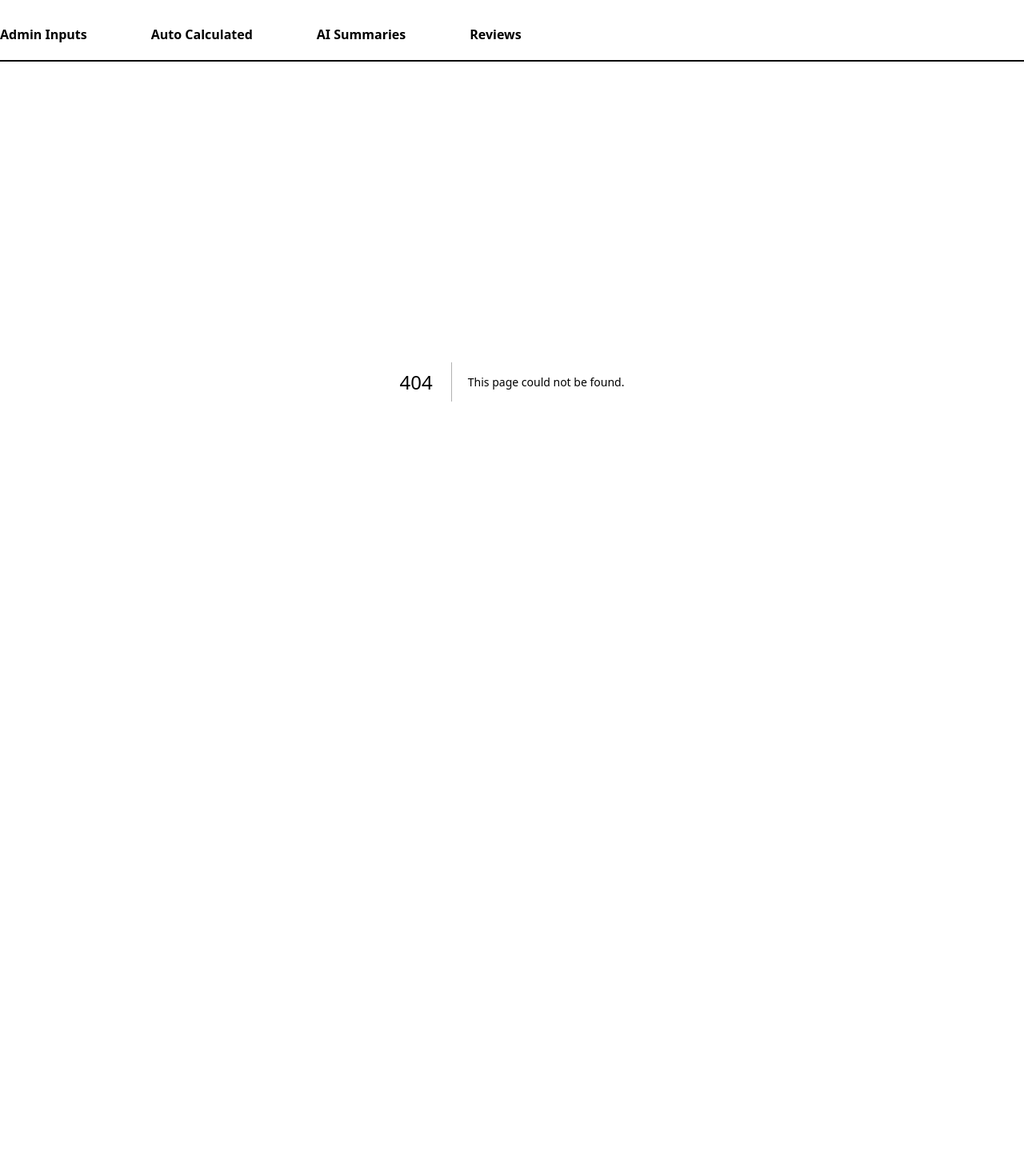
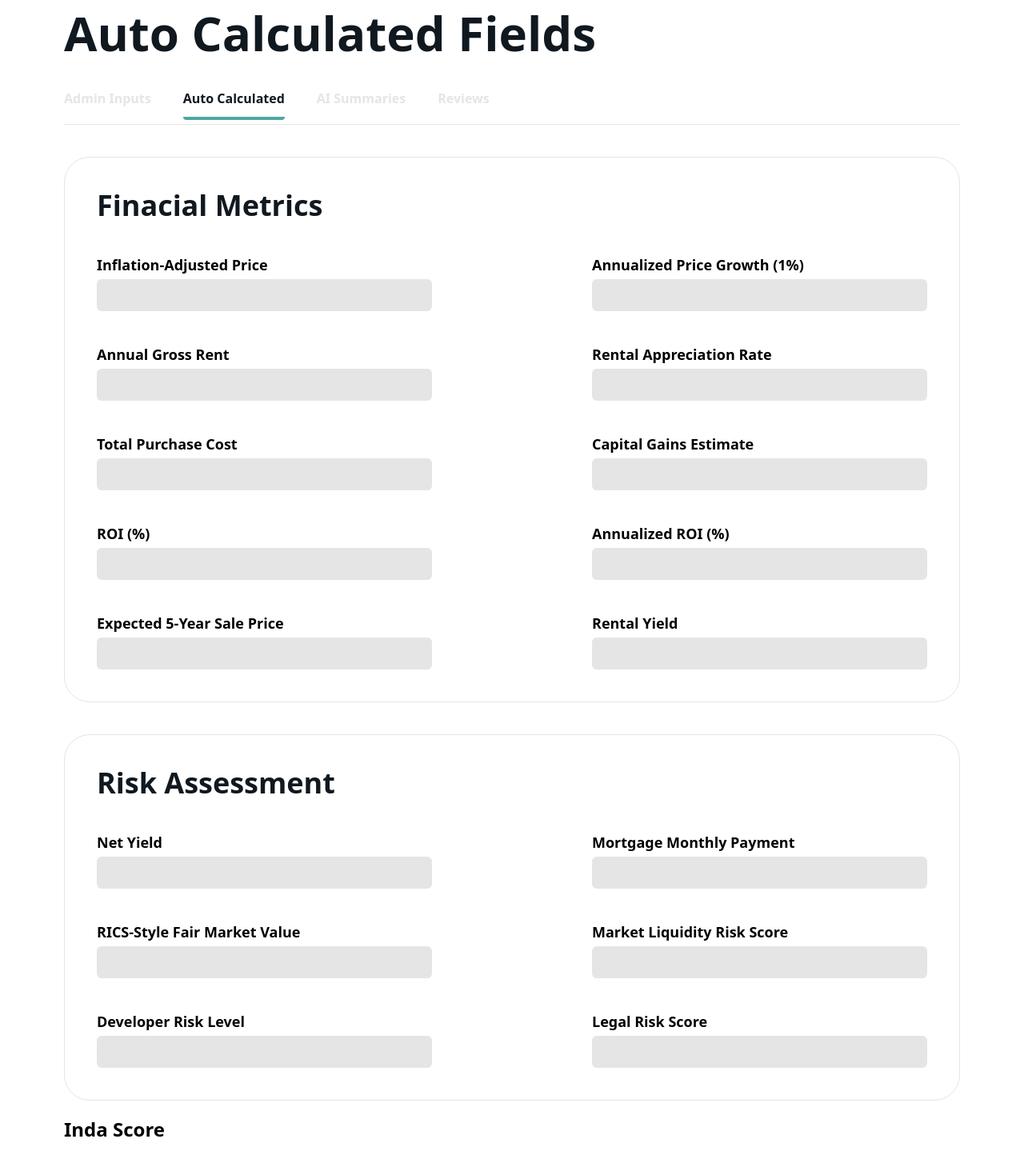
Before and after one commit to Inda-Realty-Limited/inda-admin, a Next.js app: page /autoCalculated in a window 1280 px wide. Before the commit this address had no page. Shown: the part 69-1528 px from the top of the page at 80% size. Before the commit the page ends 946 px from the top, so only its background shows below. Built offline with nearby package versions, Linux system fonts and the light colour scheme.

Commit message:
Auto calculated page

```diff
--- a/src/app/adminInputs/page.tsx
+++ b/src/app/adminInputs/page.tsx
@@ -3,9 +3,10 @@
 // import { useState } from "react";
 
 export default function AdminInput() {
-  // type FieldValue = string | number | File | null;
   // const [submit, setSubmit] = useState<boolean>(false);
-  // const [formData, setFormData] = useState<Record<string, FieldValue>>({})
+  // const [formData, setFormData] = useState<FormData>({
+
+  // });
   // //   const [amenity, setAmenity] = useState("");
   // //   const [showUpload, setShowUpload] = useState(false);
 
@@ -125,11 +126,11 @@ export default function AdminInput() {
                 <div className="grid gap-x-5 grid-rows-1 grid-cols-2 max-lg:gap-x-15  max-md:gap-x-5">
                   <div className="row-start-1 row-end-2 col-start-1 col-end-2">
                     <label className="label">Bedrooms</label>
-                    <input className="input lg:w-33 max-lg:w-60 max-md:w-30" />
+                    <input className="input lg:w-33 max-lg:w-60 max-md:w-45" />
                   </div>
                   <div className="row-start-1 row-end-2 col-start-2 col-end-3">
                     <label className="label">Bathrooms</label>
-                    <input className="input lg:w-33 max-lg:w-60 max-md:w-30" />
+                    <input className="input lg:w-33 max-lg:w-60 max-md:w-45" />
                   </div>
                 </div>
               </div>
@@ -160,30 +161,30 @@ export default function AdminInput() {
                 <label className="label">Year First Sold</label>
                 <input className="input w-full" />
               </div>
-              <div className="row-start-2 row-end-3 col-start-2 col-end-3 max-lg:row-start-2 max-lg:row-end-3 max-lg:col-start-2 max-lg:col-end-3 max-md:row-start-2 max-md:row-end-3 max-md:col-start-1 max-md:col-end-2">
+              <div className="row-start-2 row-end-3 col-start-4 col-end-5 max-lg:row-start-2 max-lg:row-end-3 max-lg:col-start-2 max-lg:col-end-3 max-md:row-start-3 max-md:row-end-4 max-md:col-start-1 max-md:col-end-2">
                 <label className="label">Historical Rent</label>
                 <input className="input w-full" />
               </div>
-              <div className="row-start-1 row-end-2 col-start-3 col-end-4 max-lg:row-start-1 max-lg:row-end-2 max-lg:col-start-3 max-lg:col-end-4 max-md:row-start-2 max-md:row-end-3 max-md:col-start-2 max-md:col-end-3">
+              <div className="row-start-1 row-end-2 col-start-3 col-end-4 max-lg:row-start-1 max-lg:row-end-2 max-lg:col-start-3 max-lg:col-end-4 max-md:row-start-2 max-md:row-end-3 max-md:col-start-1 max-md:col-end-2">
                 <label className="label">Listing Price (#)</label>
                 <input className="input w-full" />
               </div>
-              <div className="row-start-2 row-end-3 col-start-3 col-end-4 max-lg:row-start-2 max-lg:row-end-3 max-lg:col-start-3 max-lg:col-end-4 max-md:row-start-3 max-md:row-end-4 max-md:col-start-1 max-md:col-end-2">
+              <div className="row-start-2 row-end-3 col-start-3 col-end-4 max-lg:row-start-2 max-lg:row-end-3 max-lg:col-start-3 max-lg:col-end-4 max-md:row-start-3 max-md:row-end-4 max-md:col-start-2 max-md:col-end-3">
                 <label className="label">Vacancy Rate</label>
                 <input className="input w-full" />
               </div>
-              <div className="row-start-1 row-end-2 col-start-4 col-end-5 max-lg:row-start-2 max-lg:row-end-3 max-lg:col-start-1 max-lg:col-end-2 max-md:row-start-3 max-md:row-end-4 max-md:col-start-2 max-md:col-end-3">
+              <div className="row-start-1 row-end-2 col-start-4 col-end-5 max-lg:row-start-2 max-lg:row-end-3 max-lg:col-start-1 max-lg:col-end-2 max-md:row-start-2 max-md:row-end-3 max-md:col-start-2 max-md:col-end-3">
                 <label className="label">Historical Sale Prices</label>
                 <input className="input w-full" />
               </div>
-              <div className="max-lg:flex max-lg:gap-x-10  max-lg:row-start-3 max-lg:row-end-4 max-lg:col-start-1 max-lg:col-end-4 max-md:row-start-4 max-md:row-end-5 max-md:col-start-1 max-md:col-end-3">
-                <div className="row-start-2 row-end-3 col-start-1 col-end-2 max-lg:w-1/2">
+
+              <div className="row-start-2 row-end-3 col-start-1 col-end-2 max-lg:row-start-3 max-lg:row-end-4 max-lg:col-start-1 max-lg:col-end-2 max-md:row-start-4 max-md:row-end-5 max-md:col-start-1 max-md:col-end-2">
                 <label className="label max-lg:text-xs">
                   Current Rent (Monthly)
                 </label>
                 <input className="input w-full" />
               </div>
-                <div className="row-start-2 row-end-3 col-start-4 col-end-5 max-lg:w-1/2 ">
+              <div className="row-start-2 row-end-3 col-start-2 col-end-3 max-lg:row-start-3 max-lg:row-end-4 max-lg:col-start-2 max-lg:col-end-3 max-md:row-start-4 max-md:row-end-5 max-md:col-start-2 max-md:col-end-3">
                 <label className="label max-lg:text-xs">
                   Annual Maintenance Cost
                 </label>
@@ -192,12 +193,11 @@ export default function AdminInput() {
             </div>
           </div>
         </div>
-        </div>
-        <div className="mt-20">
+        <div className="mt-20 max-lg:text-center">
           <h1 className="mb-5 text-[#4EA8A1] text-3xl font-bold">Uploads</h1>
           <div className="flex flex-wrap gap-x-10 gap-y-10">
-            <div>
-              <h2 className="text-center font-semibold mb-3">
+            <div className="max-lg:mx-auto max-lg:my-0">
+              <h2 className="text-center font-semibold mb-3 max-md:w-75">
                 Title Documents
               </h2>
               <label htmlFor="fileInput" className="uploads">
@@ -214,7 +214,7 @@ export default function AdminInput() {
               />
             </div>
 
-            <div>
+            <div className="max-lg:mx-auto max-lg:my-0">
               <h2 className="text-center font-semibold mb-3 max-md:w-75">
                 Upload Litigation Documents
               </h2>
@@ -234,21 +234,21 @@ export default function AdminInput() {
           </div>
           <div>
             <h2 className="my-5 font-semibold">Property Images</h2>
-            <div className="flex flex-wrap gap-y-10">
-              <span className="w-1/3 max-xl:w-1/2 max-lg:w-full">
+            <div className="flex flex-wrap max-lg:ml-0 gap-y-10">
+              <span className="w-1/3 max-xl:w-1/2">
                 <label className="property">
                   <span className="text-[#4EA8A1]">Click to upload image</span>
                 </label>
 
                 <input className="hidden" type="file" accept=".jpg, .png" />
               </span>
-              <span className="w-1/3 max-xl:w-1/2 max-lg:w-full">
+              <span className="w-1/3 max-xl:w-1/2">
                 <label className="property">
                   <span className="text-[#4EA8A1]">Click to upload image</span>
                 </label>
                 <input className="hidden" type="file" accept=".jpg, .png" />
               </span>
-              <span className="w-1/3 max-xl:w-1/2 max-lg:w-full">
+              <span className="w-1/3 max-xl:w-1/2">
                 <label className="property">
                   <span className="text-[#4EA8A1]">Click to upload image</span>
                 </label>
@@ -259,7 +259,7 @@ export default function AdminInput() {
           <div>
             <h2 className="my-5 font-semibold">Amenities</h2>
             <div className="flex flex-wrap gap-x-10 gap-y-10">
-              <span>
+              <span className="max-lg:mx-auto max-lg:my-0">
                 <label className="amenities">
                   <span className="text-[#4EA8A1]">Click to upload image</span>
                 </label>
@@ -267,7 +267,7 @@ export default function AdminInput() {
                 <input className="hidden" type="file" accept=" .jpg, .png" />
                 <h3 className="text-center font-md">Security</h3>
               </span>
-              <span>
+              <span className="max-lg:mx-auto max-lg:my-0">
                 <label className="amenities">
                   <span className="text-[#4EA8A1]">Click to upload image</span>
                 </label>
--- /dev/null
+++ b/src/app/autoCalculated/page.tsx
@@ -0,0 +1,87 @@
+export default function autoCalculated() {
+  return (
+    <div className="mt-10">
+      <div className="border-solid border-1 border-[#E5E5E5] rounded-4xl p-10 mb-10">
+        <h1 className="text-4xl text-[#101820] mb-10 font-bold w-full">
+          Finacial Metrics
+        </h1>
+        <div className="grid grid-rows-5 grid-cols-2 gap-x-50 gap-y-10 max-lg:gap-x-30 max-md:gap-x-15">
+          <div className="row-start-1 row-end-2 col-start-1 col-end-2">
+            <label className="label">Inflation-Adjusted Price</label>
+            <input className="input w-full" />
+          </div>
+          <div className="row-start-1 row-end-2 col-start-2 col-end-3">
+            <label className="label">Annualized Price Growth (1%)</label>
+            <input className="input w-full" />
+          </div>
+          <div className="row-start-2 row-end-3 col-start-1 col-end-2">
+            <label className="label">Annual Gross Rent</label>
+            <input className="input w-full" />
+          </div>
+          <div className="row-start-2 row-end-3 col-start-2 col-end-3">
+            <label className="label">Rental Appreciation Rate</label>
+            <input className="input w-full" />
+          </div>
+          <div className="row-start-3 row-end-4 col-start-1 col-end-2">
+            <label className="label">Total Purchase Cost</label>
+            <input className="input w-full" />
+          </div>
+          <div className="row-start-3 row-end-4 col-start-2 col-end-3">
+            <label className="label">Capital Gains Estimate</label>
+            <input className="input w-full" />
+          </div>
+          <div className="row-start-4 row-end-5 col-start-1 col-end-2">
+            <label className="label">ROI (%)</label>
+            <input className="input w-full" />
+          </div>
+          <div className="row-start-4 row-end-5 col-start-2 col-end-3">
+            <label className="label">Annualized ROI (%)</label>
+            <input className="input w-full" />
+          </div>
+          <div className="row-start-5 row-end-6 col-start-1 col-end-2">
+            <label className="label">Expected 5-Year Sale Price</label>
+            <input className="input w-full" />
+          </div>
+          <div className="row-start-5 row-end-6 col-start-2 col-end-3">
+            <label className="label">Rental Yield</label>
+            <input className="input w-full" />
+          </div>
+        </div>
+      </div>
+      <div className="border-solid border-1 border-[#E5E5E5] rounded-4xl p-10">
+        <h1 className="text-4xl text-[#101820] mb-10 font-bold w-full">
+          Risk Assessment
+        </h1>
+        <div className="grid grid-rows-3 grid-cols-2 gap-x-50 gap-y-10 max-lg:gap-x-30 max-md:gap-x-15">
+          <div className="row-start-1 row-end-2 col-start-1 col-end-2">
+            <label className="label">Net Yield</label>
+            <input className="input w-full" />
+          </div>
+          <div className="row-start-1 row-end-2 col-start-2 col-end-3">
+            <label className="label">Mortgage Monthly Payment</label>
+            <input className="input w-full" />
+          </div>
+          <div className="row-start-2 row-end-3 col-start-1 col-end-2">
+            <label className="label">RICS-Style Fair Market Value</label>
+            <input className="input w-full" />
+          </div>
+          <div className="row-start-2 row-end-3 col-start-2 col-end-3">
+            <label className="label">Market Liquidity Risk Score</label>
+            <input className="input w-full" />
+          </div>
+          <div className="row-start-3 row-end-4 col-start-1 col-end-2">
+            <label className="label">Developer Risk Level</label>
+            <input className="input w-full" />
+          </div>
+          <div className="row-start-3 row-end-4 col-start-2 col-end-3">
+            <label className="label">Legal Risk Score</label>
+            <input className="input w-full" />
+          </div>
+        </div>
+      </div>
+      <div>
+        <h1 className="text-2xl font-semibold py-5">Inda Score</h1>
+      </div>
+    </div>
+  );
+}
--- a/src/app/globals.css
+++ b/src/app/globals.css
@@ -1,25 +1,27 @@
 @import "tailwindcss";
 
 .label {
-  @apply block text-lg max-md:text-xs;
+  @apply block text-lg max-md:text-xs pb-1 font-semibold;
 }
 .input {
   @apply bg-[#E5E5E5] rounded-md border-none focus:outline-none h-10;
 }
 .uploads {
-  @apply bg-[#E5E5E5] inline-block p-20 border-none rounded-2xl text-center cursor-pointer w-100 max-2xl:w-100;
+  @apply bg-[#E5E5E5] inline-block p-20 border-none rounded-2xl text-center cursor-pointer w-100 max-lg:px-10 max-lg:w-90 max-2xl:w-100 max-md:w-70;
 }
 .property {
-  @apply bg-[#E5E5E5] inline-block px-20 py-40 border-none rounded-2xl text-center cursor-pointer w-100 max-2xl:w-100;
+  @apply bg-[#E5E5E5] inline-block px-20 py-40 border-none rounded-2xl text-center cursor-pointer w-100 max-2xl:w-100 max-lg:w-90 max-lg:px-10 max-lg:py-30 max-md:w-70 max-md:py-25;
 }
 .amenities {
-  @apply bg-[#E5E5E5] inline-block px-20 py-25 border-none rounded-2xl text-center cursor-pointer w-90 mr-10;
+  @apply bg-[#E5E5E5] inline-block px-20 py-25 border-none rounded-2xl text-center cursor-pointer w-90 mr-10 max-md:w-70 max-lg:w-90 max-lg:px-15;
 }
 
 /* :root {
   --i-green: #4ea8a1;
   --i-white: #f9f9f9;
+  --i-whiter: #F4F7FA
   --i-blue: #101820;
+  --i-cream: #EBEA98
 } */
 /*
 @theme inline {
--- a/src/app/layout.tsx
+++ b/src/app/layout.tsx
@@ -1,42 +1,85 @@
-import type { Metadata } from "next";
+"use client";
 import Link from "next/link";
+import { usePathname } from "next/navigation";
 import "./globals.css";
 
-export const metadata: Metadata = {
-  title: "Inda",
-  description: "Generated by create next app",
-};
+const navLinks = [
+  {
+    name: "Admin Inputs",
+    href: "/adminInputs",
+    heading: "Property Listings Management",
+  },
+  {
+    name: "Auto Calculated",
+    href: "/autoCalculated",
+    heading: "Auto Calculated Fields",
+  },
+  { name: "AI Summaries", href: "/*", heading: "AI Summaries and Prompts" },
+  { name: "Reviews", href: "/#", heading: "Reviews" },
+];
 
 export default function RootLayout({
   children,
 }: {
   children: React.ReactNode;
 }) {
+  const activeLink = usePathname();
+  const activeHead = navLinks.find((link) => link.href === activeLink);
+
   return (
     <html lang="en">
       <body className="mx-45 my-20 max-2xl:mx-20 max-sm:mx-10 max-sm:my-10">
-        <div>
-          <h1 className="text-6xl w-full font-extrabold text-[#101820] mb-10">
-            Property Listings Management
+        <div className="border-b-1 border-[#E5E5E5] pb-5">
+          <h1 className=" text-6xl max-lg:text-4xl w-full font-bold text-[#101820] mb-10">
+            {activeHead && activeHead.heading}
           </h1>
-          <nav>
-            <Link href="/adminInputs" className="font-bold mx-10 ml-0">
-              Admin Inputs
-            </Link>
-            <Link href="/" className="font-bold mx-10 ">
-              Auto Calculated
-            </Link>
-            <Link href="/" className="font-bold mx-10">
-              AI Summaries
-            </Link>
-            <Link href="/" className="font-bold mx-10">
-              Reviews
-            </Link>
-            <hr className="w-full border-1 mt-5 border-top:none" />
-          </nav>
+          <nav className="flex flex-row"></nav>
+          {navLinks.map((link) => {
+            const isActive = activeLink.startsWith(link.href);
+            return (
+              <Link
+                key={link.name}
+                className={
+                  isActive
+                    ? "font-bold text-[#101820] border-b-4 border-[#4ea8a1] rounded-sm pb-3 mr-10 max-md:mr-7"
+                    : "font-bold mr-10 max-lg:mx-5 text-[#E5E5E5]"
+                }
+                href={link.href}
+              >
+                {link.name}
+              </Link>
+            );
+          })}
         </div>
         {children}
       </body>
     </html>
   );
 }
+
+{
+  /* <div>
+          <h1>Property Listings Management</h1>
+          <nav>
+            <Link
+              href="/adminInputs"
+              className="font-bold mx-10 max-lg:mx-5 ml-0 text-[#E5E5E5]"
+            >
+              Admin Inputs
+            </Link>
+            <Link
+              href="/autoCalculated"
+              className="font-bold mx-10 max-lg:mx-5"
+            ></Link>
+            <Link href="/" className=""></Link>
+            <Link
+              href="/"
+              className="font-bold mx-10 max-lg:mx-5 text-[#E5E5E5]"
+            >
+              Reviews
+            </Link>
+            <hr className="border-[#E5E5E5] w-full border-1 mt-5 border-top:none" />
+          </nav>
+        </div>
+        {children}</div> */
+}
--- a/src/app/page.tsx
+++ b/src/app/page.tsx
@@ -1,3 +1,4 @@
+import { redirect } from "next/navigation";
 export default function app() {
-  return <div />;
+  redirect("/adminInputs");
 }
```
Lines whose indentation alone changed are shown as unchanged.
